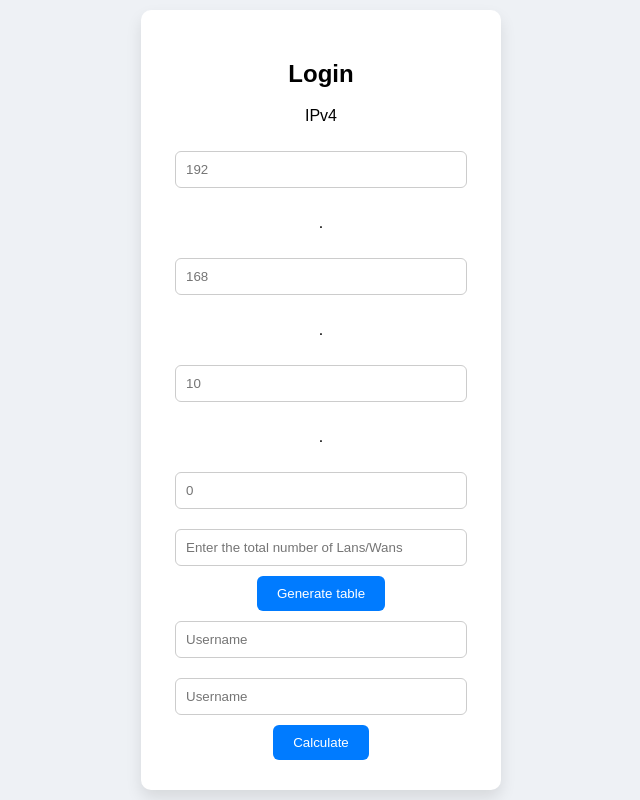
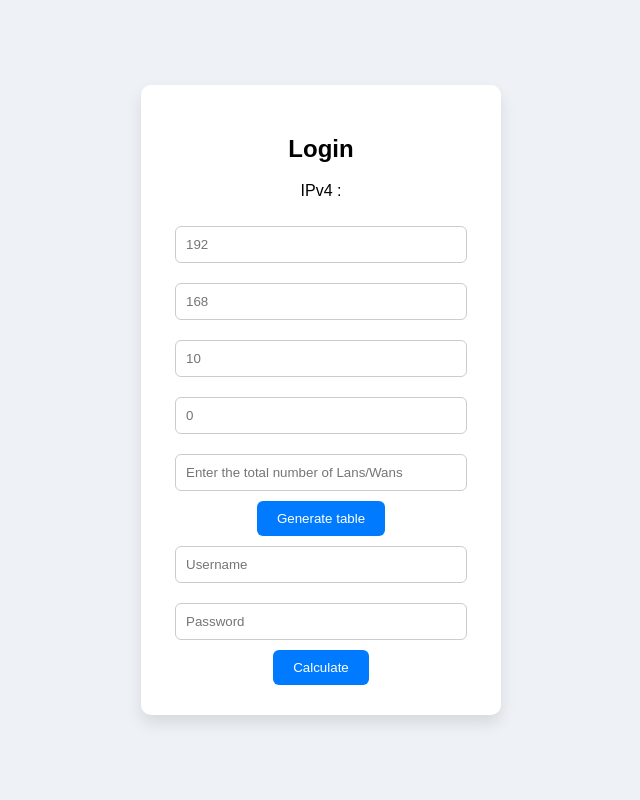
Before and after one commit to Triveq1/vlsm_calculator, a plain HTML site: page index.html in a window 1280 px wide. Shown: the whole page, without its empty margins (319-959 px from the left). Drawn offline with Linux system fonts and the light colour scheme.

Commit message:
Update index.html

```diff
--- a/index.html
+++ b/index.html
@@ -10,12 +10,19 @@
   <div class="container">
     <h2>Login</h2>
     <form id="VLSM Calculator">
-      <p>IPv4</p> <input type="text" id="IPv4_1" placeholder="192" required/> <p>.</p> <input type="text" id="IPv4_2" placeholder="168" required/> <p>.</p>  <input type="text" id="IPv4_3" placeholder="10" required/> <p>.</p>  <input type="text" id="IPv4_4" placeholder="0" required/>
+      <p>IPv4 : </p>
+      <div class="ipv4_input_row">
+        <input type="text" id="ipv41" placeholder="192">
+        <input type="text" id="ipv42" placeholder="168">
+        <input type="text" id="ipv43" placeholder="10">
+        <input type="text" id="ipv44" placeholder="0">
+      </div>
+
       <input type="text" id="number_of_Lans" placeholder="Enter the total number of Lans/Wans" required />
       <button onclick="create_size_inputs()">Generate table</button>
       <div id="lan_size_container"></div>
       <input type="text" id="username" placeholder="Username"/>
-      <input type="password" id="password" placeholder="Username"/>
+      <input type="password" id="password" placeholder="Password"/>
       <button onclick="calculate_vlsm()">Calculate</button>
     </form>
   </div>
```
